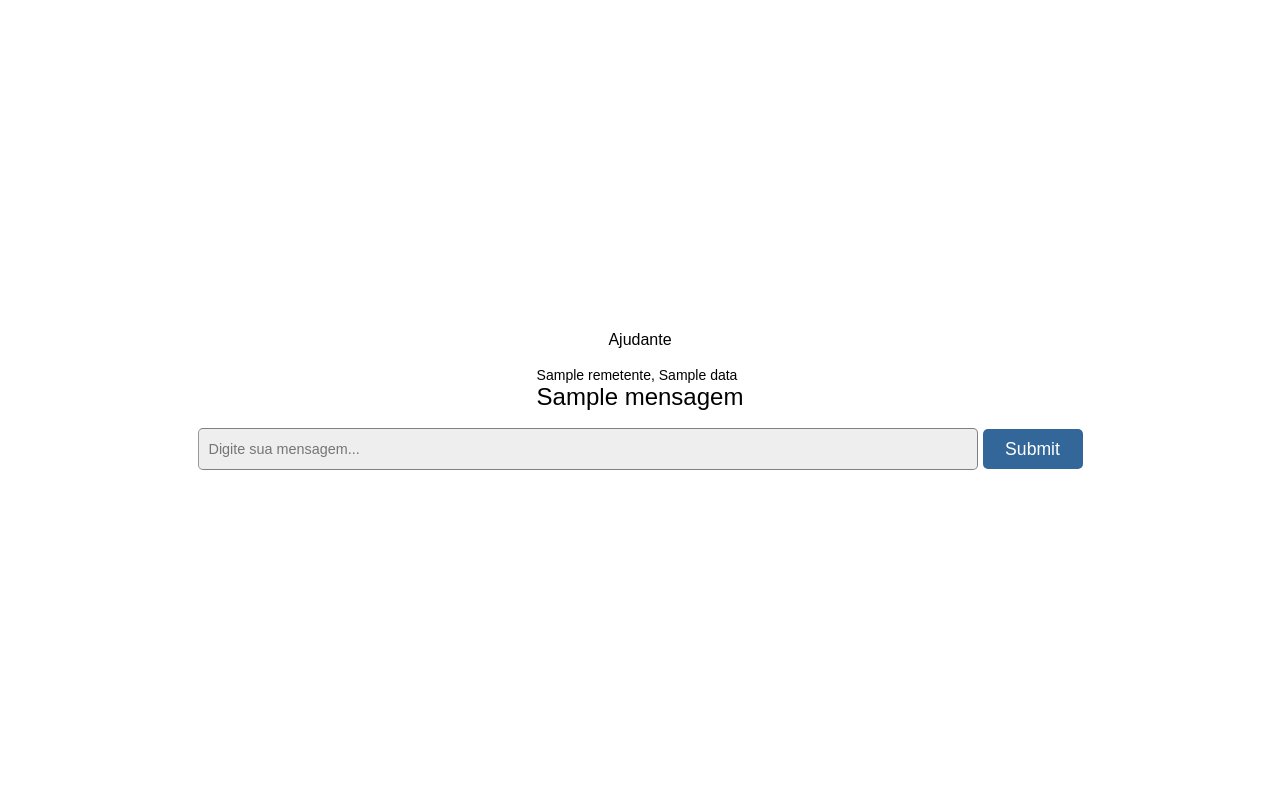
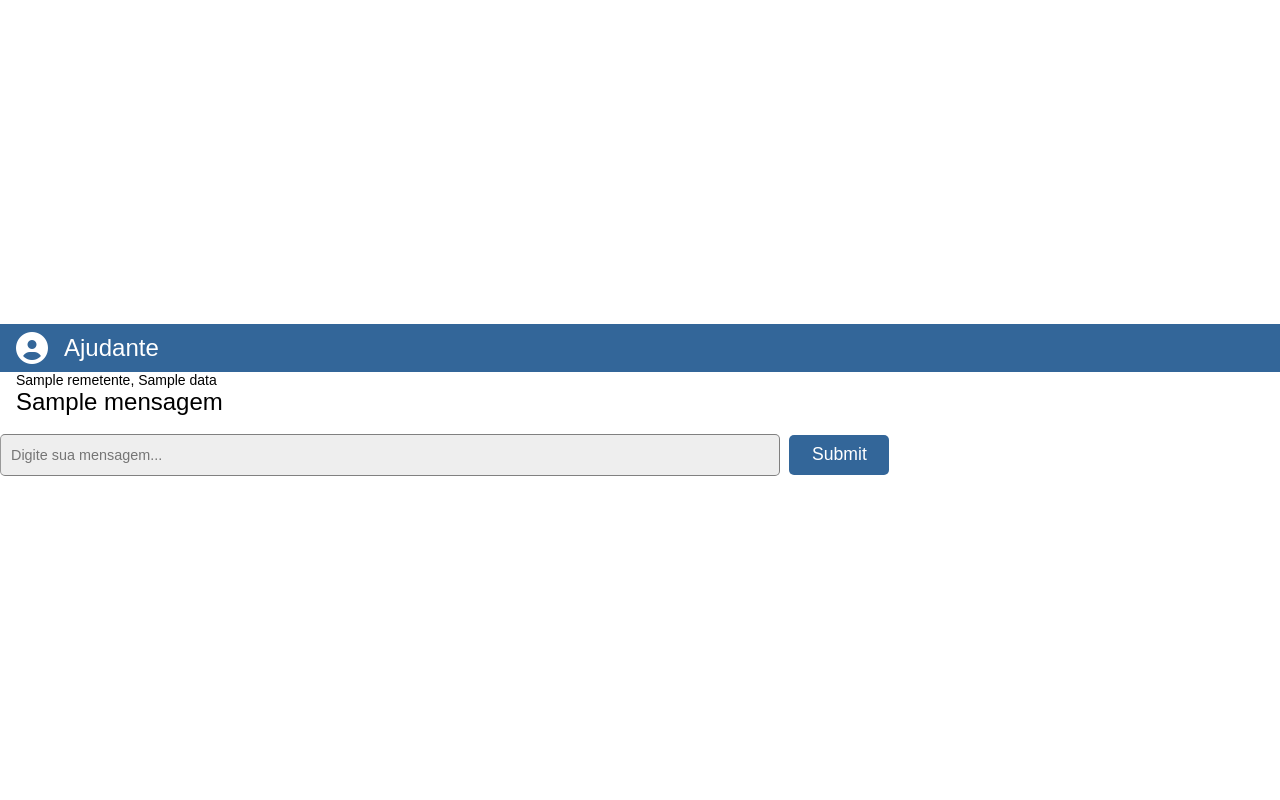
Before and after one commit to renan-dev/demoday-all_helping, a Django app: template allhelping/templates/chat.html in a window 1280 px wide. Run offline with Django 3.2, Linux system fonts and the light colour scheme; data comes from the database, SQL or seed files in the repository; both versions use the stored data as it was after the commit; the template is opened without the code that fills it: values that come from a table or form of the project are taken from there, most other values are stand-ins (such as "Sample title", 1, 10 or a date in 2020); some libraries are stand-ins or nearby versions; some web fonts are replaced.

Commit message:
começo da estilização da página de matchs e do chat

```diff
--- a/allhelping/static/css/style.css
+++ b/allhelping/static/css/style.css
@@ -1,6 +1,11 @@
 * {
     margin: 0;
     padding: 0;
+}
+
+a{
+    color: inherit;
+    text-decoration: none;
 }
 
 body {
@@ -248,22 +253,15 @@ input[type=number], input[type=text], input[type=email] {
 }
 
 .chat {
- display: flex;
- align-items: center;
- justify-content: center;
- flex-direction: column;
- height: 100vh;
- width: 100vw;
+    display: flex;
+    /*align-items: center;*/
+    justify-content: center;
+    flex-direction: column;
+    height: 100vh;
+    width: 100vw;
 
 }
 
-.chat-insert {
-    display: flex;
-    height: 40px;
-    width: 100vw;
-    align-items: center;
-    justify-content: center;
-}
 
 .chat-insert input[type=text] {
     margin-right: 5px;
@@ -284,6 +282,11 @@ input[type=number], input[type=text], input[type=email] {
     text-align: center;
 }
 
+.chat-content{
+    overflow: auto;
+    padding: 0 1em;
+}
+
 .comment {
     font-size: 1.5em;
 
@@ -292,3 +295,34 @@ input[type=number], input[type=text], input[type=email] {
 .comment p{
     font-size: 14px;
 }
+
+.match{
+    color: #999;
+    padding: 1em;
+    text-transform: uppercase;
+}
+
+.match:nth-child(odd){
+    background: #eee;
+
+}
+
+.match:nth-child(even){
+    background: #fff;
+}
+
+.chat-header{
+    background: #369;
+    color: #fff;
+    display: flex;
+    align-items: center;
+    padding: 0.5em 1em;
+}
+
+.user-pic{
+    font-size: 2em;
+    margin-right: 0.5em;
+}
+.user-name{
+    font-size: 1.5em;
+}
--- a/allhelping/templates/chat.html
+++ b/allhelping/templates/chat.html
@@ -3,15 +3,14 @@
 <section class="chat">
     <div class="chat-header">
         {% if papel == 'ajudante' %}
-            <i></i>
-            <p>{{match.ID_ajudado.nome}}</p>
-            <img></img>
+            <i class="fas fa-user-circle user-pic"></i>
+            <p class="user-name">{{match.ID_ajudado.nome}}</p>
         {% else  %}
-            <i></i>
-            <p>{{match.ID_ajudante.nome}}</p>
-            <img></img>
+            <i class="fas fa-user-circle user-pic"></i>
+            <p class="user-name">{{match.ID_ajudante.nome}}</p>
         {% endif %}
     </div>
+    <div class ="chat-content">
         {% for mensagem in mensagens %}
             <div class="comment">
                 <p>{{mensagem.remetente}}, {{mensagem.data}}</p>
@@ -19,6 +18,7 @@
             </div>
             <br>
         {% endfor %}
+    </div>
     <form method="POST" action="">
         {% csrf_token %}
         <div class="chat-insert">
```
Also changed, not shown: db.sqlite3.
